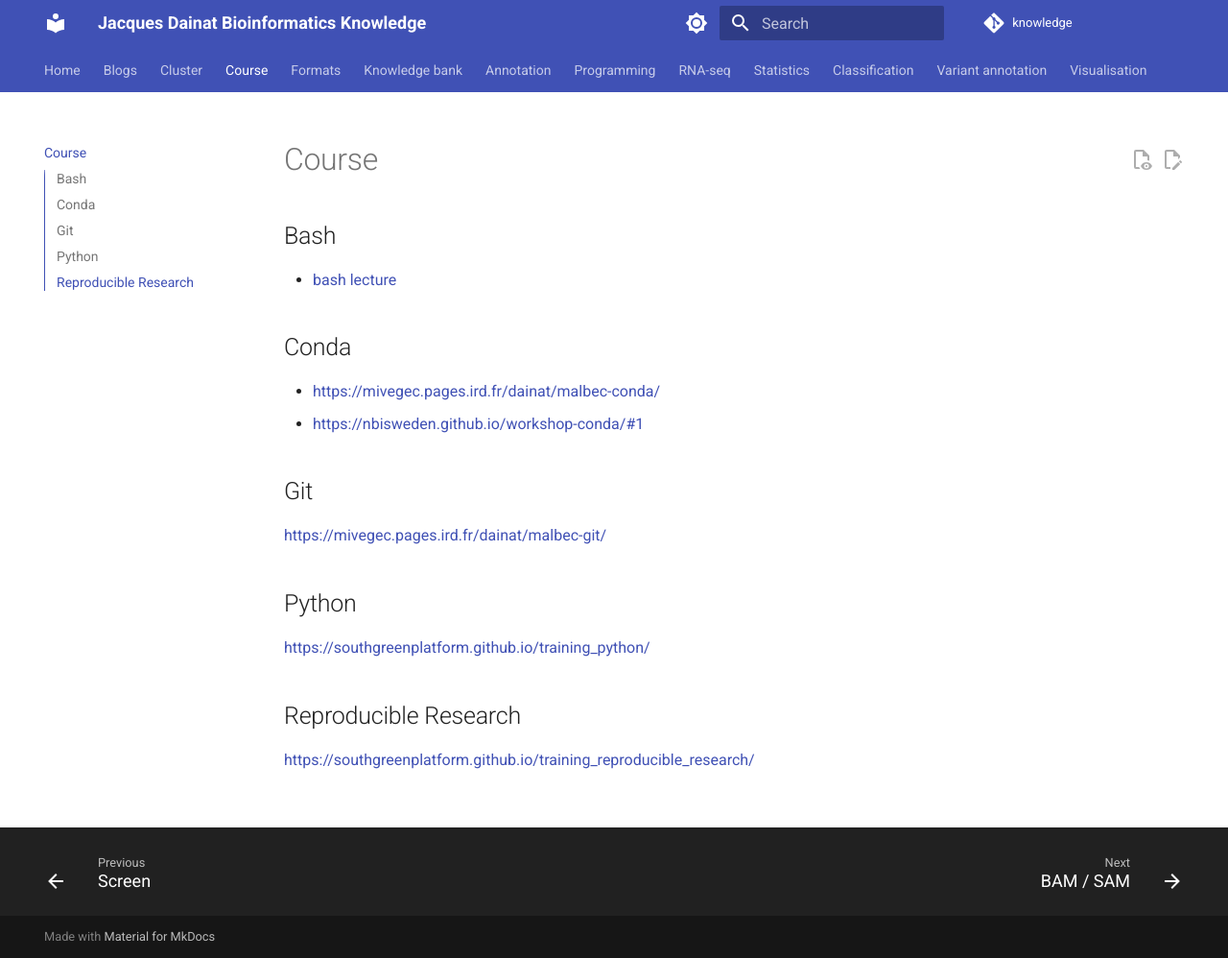
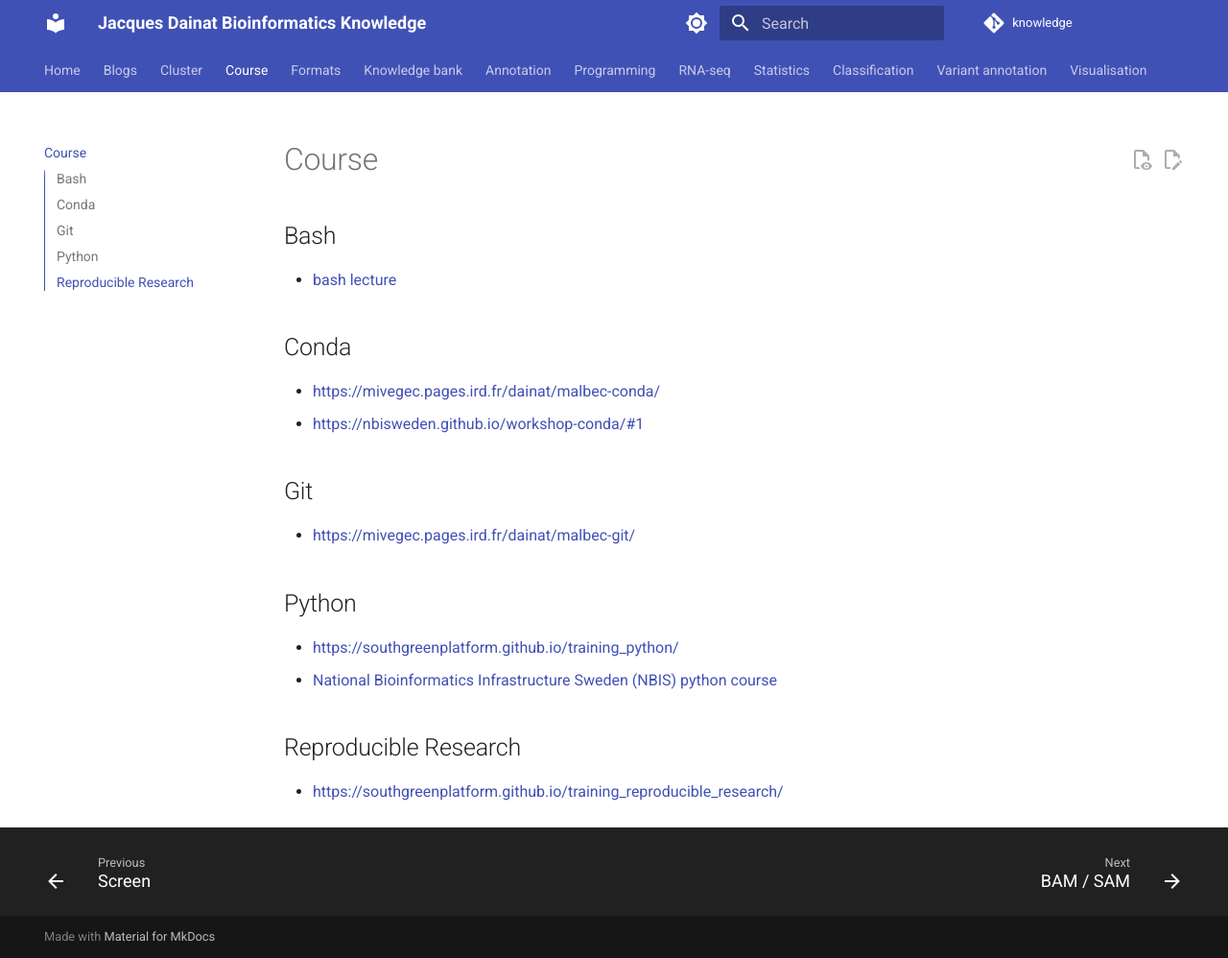
Before and after one commit to Juke34/knowledge, an MkDocs documentation site: the page built from docs/course.md, in a window 1280 px wide and 998 px high. Shown: the whole window at 96% size. Built offline with MkDocs 1.6.1 and Material for MkDocs 9.7.7, drawn with Linux system fonts in a browser that asks for light colours; comment, search, counter and statistics services are not loaded.

Commit message:
add NBIS python course

```diff
--- a/docs/course.md
+++ b/docs/course.md
@@ -9,12 +9,13 @@
 
 ## Git
 
-[https://mivegec.pages.ird.fr/dainat/malbec-git/](https://mivegec.pages.ird.fr/dainat/malbec-git/)
+* [https://mivegec.pages.ird.fr/dainat/malbec-git/](https://mivegec.pages.ird.fr/dainat/malbec-git/)
 
 ## Python
 
-[https://southgreenplatform.github.io/training_python/](https://southgreenplatform.github.io/training_python/)
+* [https://southgreenplatform.github.io/training_python/](https://southgreenplatform.github.io/training_python/)
+* [National Bioinformatics Infrastructure Sweden (NBIS) python course](https://nbisweden.github.io/workshop-python/)
 
 ## Reproducible Research
 
-[https://southgreenplatform.github.io/training_reproducible_research/](https://southgreenplatform.github.io/training_reproducible_research/)
+* [https://southgreenplatform.github.io/training_reproducible_research/](https://southgreenplatform.github.io/training_reproducible_research/)
```
